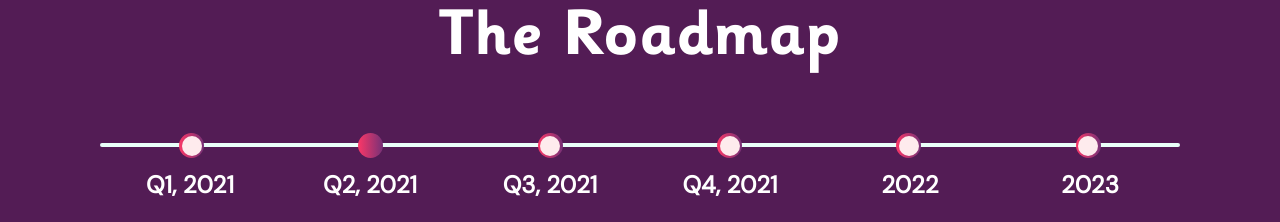
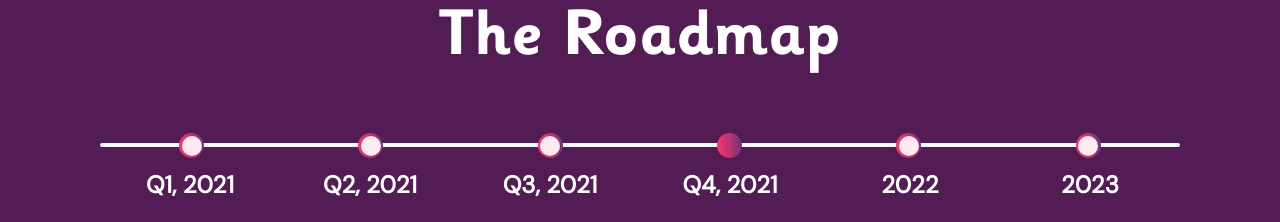
Before and after one commit to Mochi-Lab/mochi.market, a React (Create React App) app: page / in a window 1280 px wide. Shown: the part 5140-5362 px from the top of the page. Built offline with nearby package versions, Linux system fonts and the light colour scheme.

Commit message:
chore: update roadmap to last quarter of the year

```diff
--- a/src/components/Roadmap/index.js
+++ b/src/components/Roadmap/index.js
@@ -68,7 +68,7 @@ export default function Roadmap() {
             {timelines.slice(from, to).map((timeline, index) => (
               <div key={index} className='center'>
                 <div className='dot '>
-                  <div className={`${timeline.stage === 'Q2, 2021' ? '' : 'inactive'}`} />
+                  <div className={`${timeline.stage === 'Q4, 2021' ? '' : 'inactive'}`} />
                 </div>
               </div>
             ))}
```
